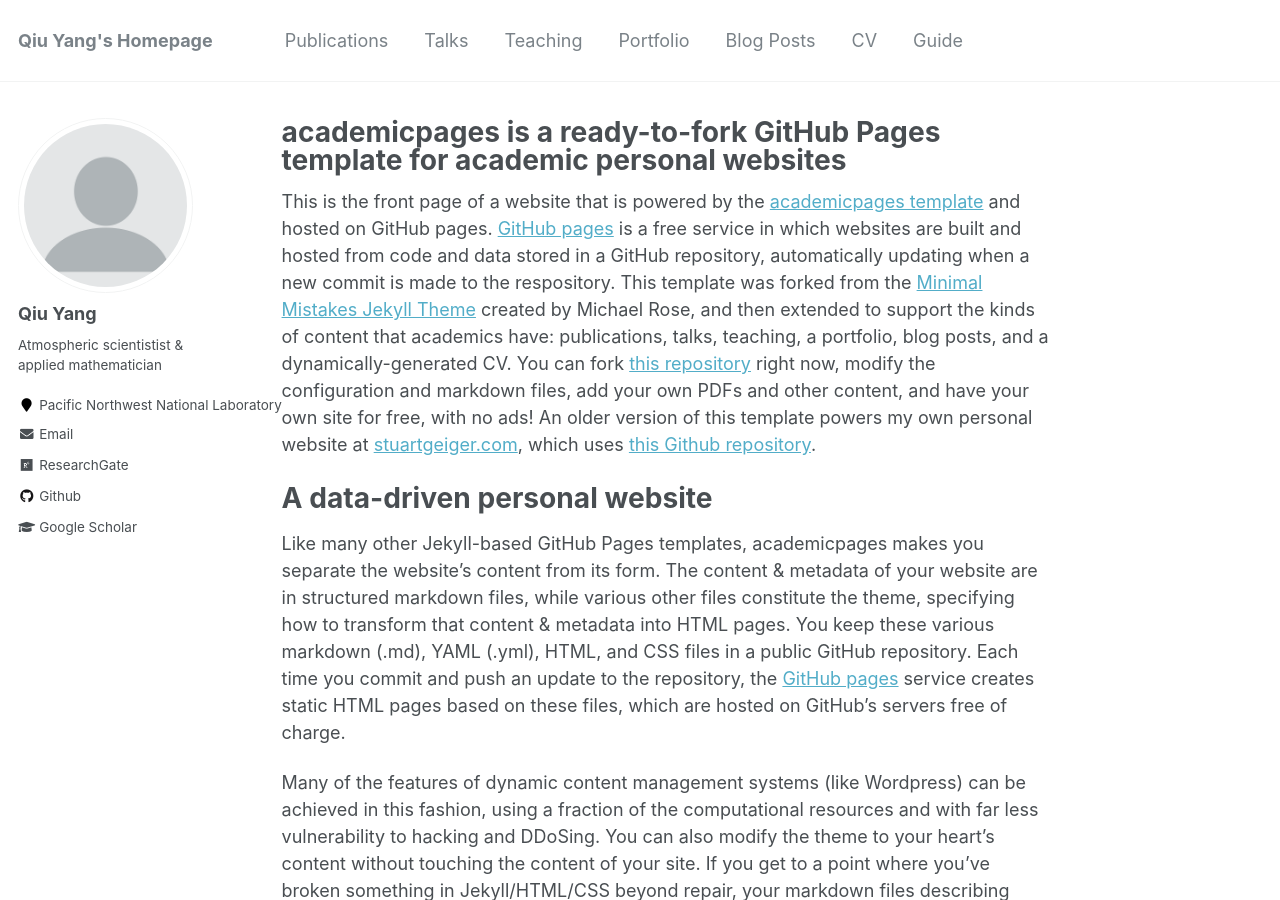
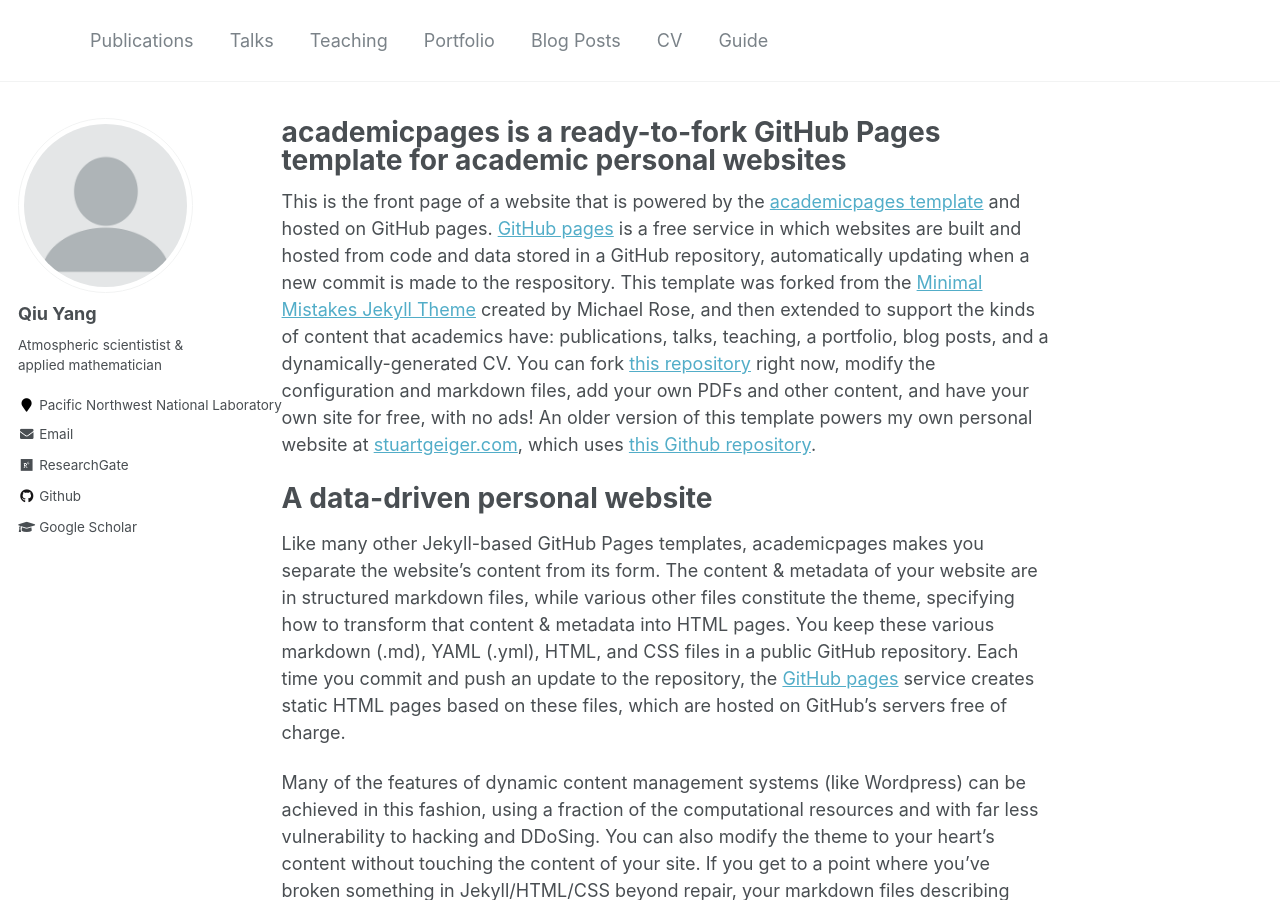
Before and after one commit to qiuyang50/qiuyang50.github.io, a Jekyll site: the page built from _pages/about.md, in a window 1280 px wide and 900 px high. Built offline with Jekyll 4.4.1, drawn with Linux system fonts in a browser that asks for light colours.

Commit message:
Update _config.yml

```diff
--- a/_config.yml
+++ b/_config.yml
@@ -7,7 +7,7 @@
 
 # Site Settings
 locale                   : "en-US"
-title                    : "Qiu Yang's Homepage"
+title                    : ""
 title_separator          : "-"
 name                     : &name "Your Name"
 description              : &description "personal description"
```
